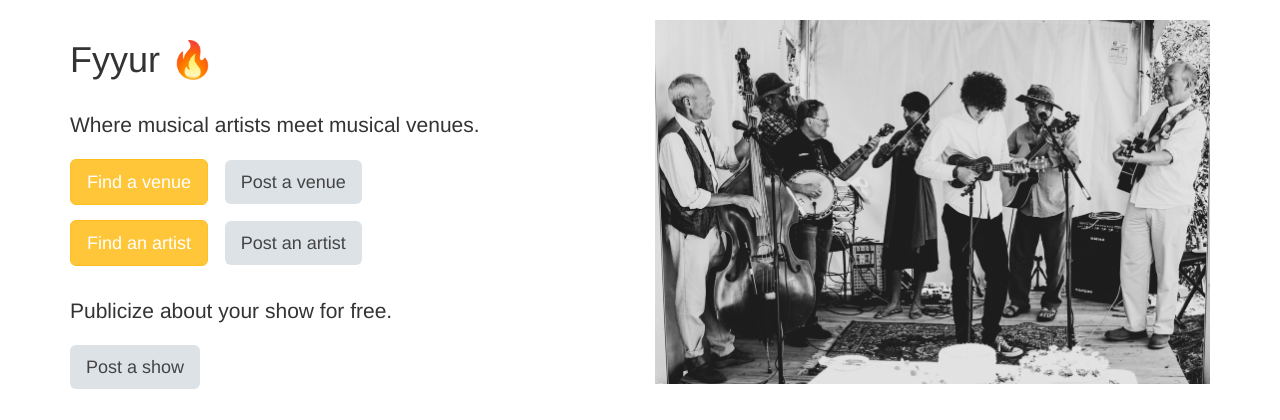
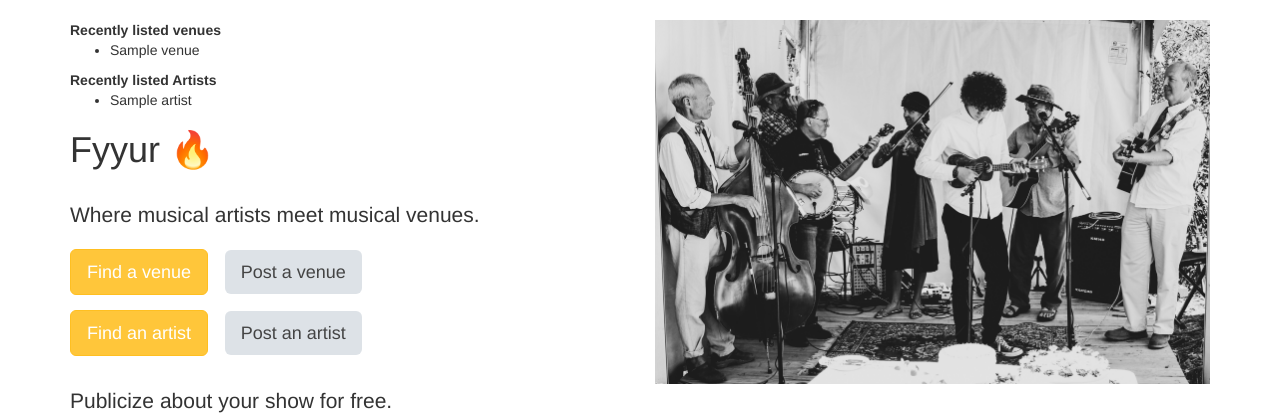
Before and after one commit to Ose-Augustine/Music-Venue-Booking-site, a Flask app: template starter_code/templates/pages/home.html in a window 1280 px wide. Shown: the part 60-480 px from the top of the page. Run offline with Flask 2, Linux system fonts and the light colour scheme; the template is opened without the code that fills it: most values are stand-ins (such as "Sample title", 1, 10 or a date in 2020); some libraries are stand-ins or nearby versions.

Commit message:
Additions to show recently listed venues and artists on the homepage

```diff
--- a/starter_code/templates/pages/home.html
+++ b/starter_code/templates/pages/home.html
@@ -3,6 +3,18 @@
 {% block content %}
 <div class="row">
 	<div class="col-sm-6">
+		<div><strong>Recently listed venues</strong> </div>
+		{% for venue in recent_venues %}
+		<ul>
+			<li>{{venue.name}}</li>
+		</ul>
+		{% endfor %}
+		<div><strong>Recently listed Artists</strong></div>
+	{% for artist in recent_artists %}
+	<ul>
+		<li>{{artist.name}}</li>
+	</ul>
+	{% endfor %}
 		<h1>Fyyur 🔥</h1>
 		<p class="lead">Where musical artists meet musical venues.</p>
 		<h3>
```
